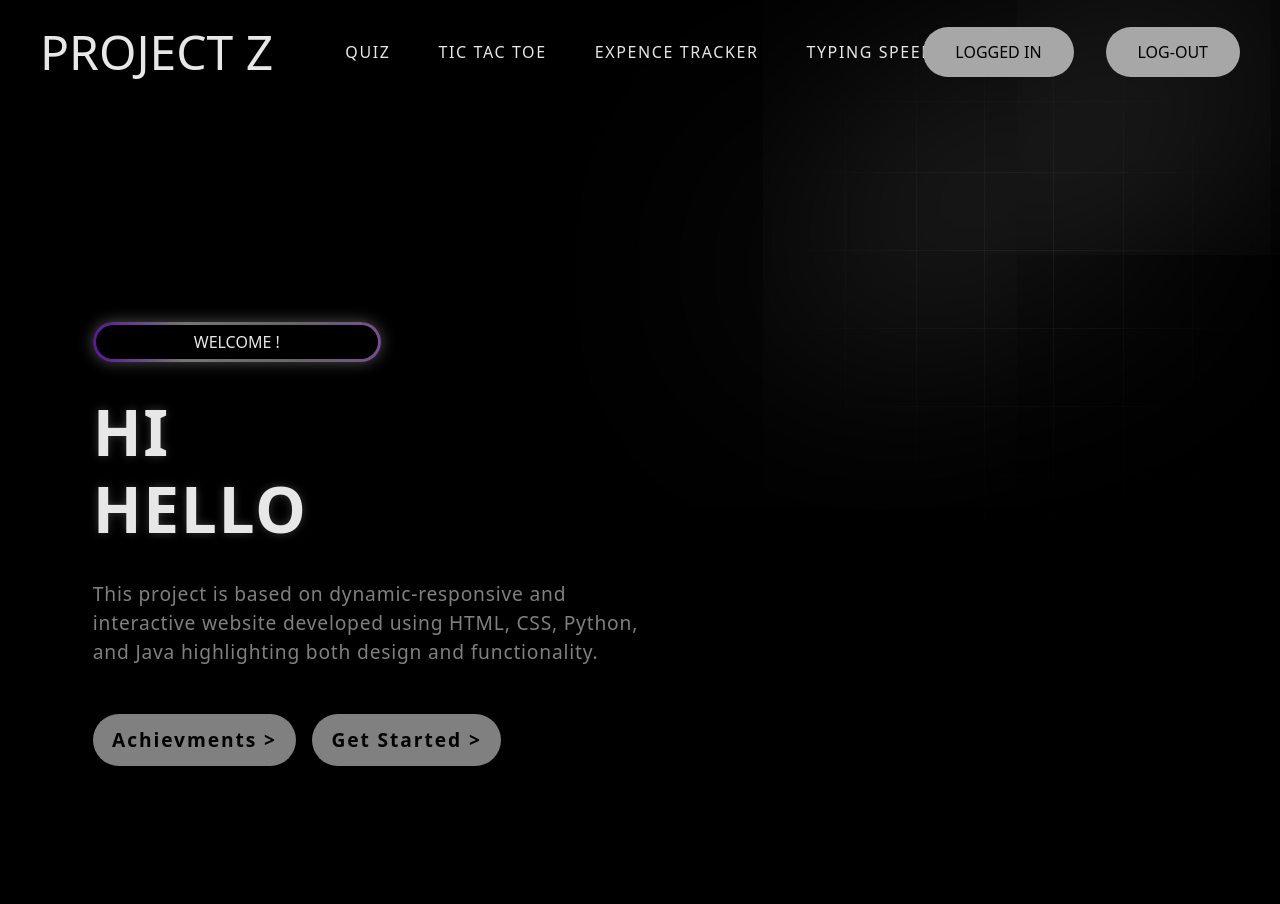
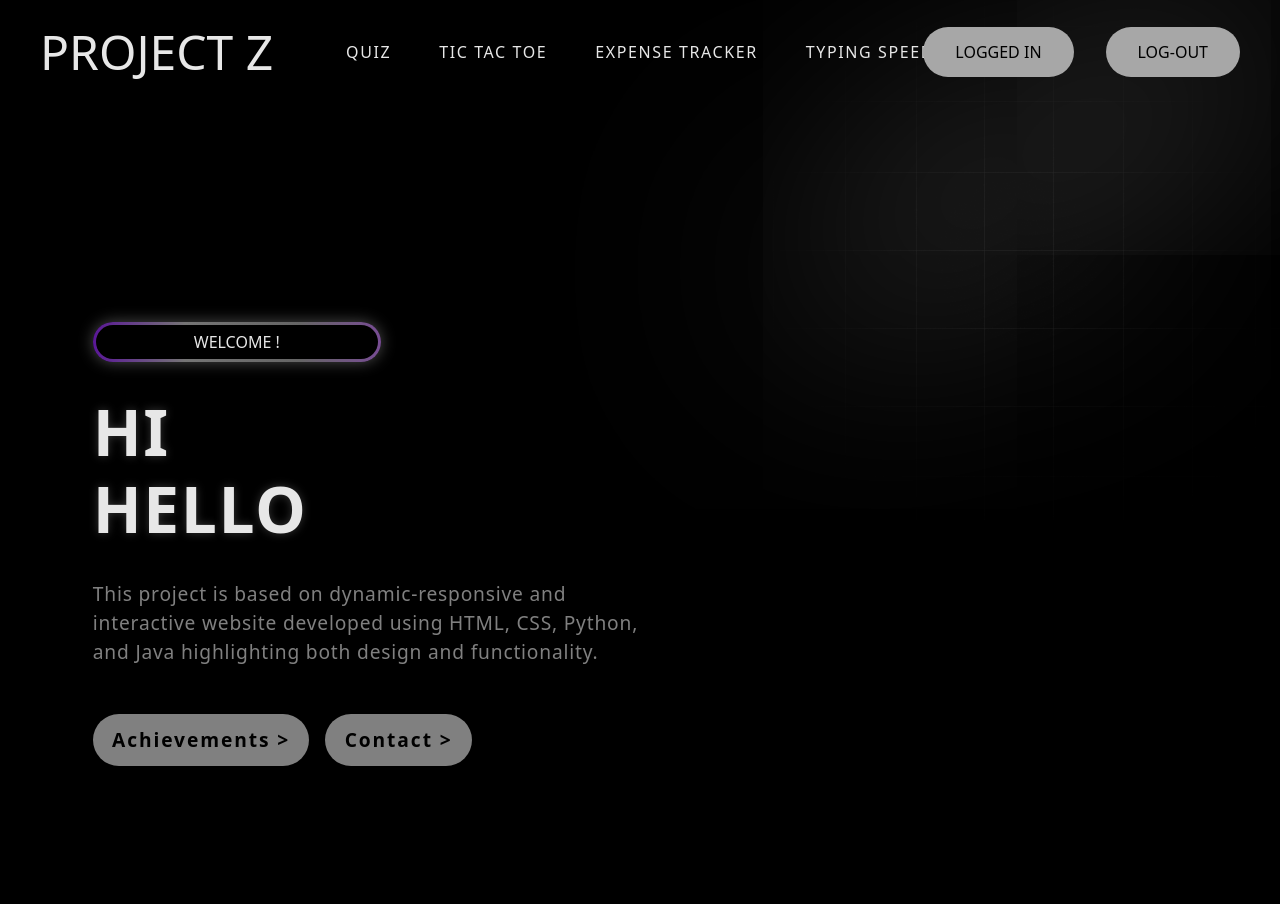
Before and after one commit to NIZAM2005/project-z, a Flask app: page / in a window 1280 px wide. Run offline with Flask 3, Linux system fonts and the light colour scheme; some libraries are stand-ins or nearby versions.

Commit message:
Update index.html

```diff
--- a/templates/index.html
+++ b/templates/index.html
@@ -1,14 +1,14 @@
 <!DOCTYPE html>
 <html lang="en">
 <head>
-    <meta charset=""UTF-8>
+    <meta charset="UTF-8"> <!-- FIXED -->
     <meta name="viewport" content="width=device-width, initial-scale=1.0">
-    <title>Document</title>
+    <title>PROJECT Z</title>
     <link rel="stylesheet" href="style.css">
 
     <link rel="stylesheet" href="https://unpkg.com/aos@next/dist/aos.css" />
+</head>
 
-</head>
 <body>
     <img class="image-gradient" src="gradient.png" alt="gradient">
     <div class="layer-blur"></div>
@@ -20,14 +20,16 @@
         <nav>
             <a data-aos="fade-down" data-aos-duration="1500" href="quiz.html">QUIZ</a>
             <a data-aos="fade-down" data-aos-duration="2000" href="game.html">TIC TAC TOE</a>
-            <a data-aos="fade-down" data-aos-duration="2500" href="http://127.0.0.1:5000/tracker" target="_blank">EXPENCE TRACKER</a>
-            <a data-aos="fade-down" data-aos-duration="3000" href="http://127.0.0.1:5000">TYPING SPEED</a>
+
+            <!-- ✅ FIXED HERE -->
+            <a data-aos="fade-down" data-aos-duration="2500" href="/expence">EXPENSE TRACKER</a>
+
+            <a data-aos="fade-down" data-aos-duration="3000" href="speed.html">TYPING SPEED</a>
         </nav>
 
         <div class="header-buttons">
-            <!-- FIXED -->
             <a href="#" data-aos="fade-down" data-aos-duration="1500" class="btn-signing">LOGGED IN</a>
-            <a href="login.html" data-aos="fade-down" data-aos-duration="1500" class="btn-back">LOG-OUT</a>
+            <a href="front.html" data-aos="fade-down" data-aos-duration="1500" class="btn-back">LOG-OUT</a>
         </div>
 
      </header>
@@ -46,8 +48,9 @@
                 data-aos="fade-zoom-in"
                 data-aos-easing="ease-in-back"
                 data-aos-delay="300"
-                data-aos-offset="0" data-aos-duration="2000"
-            >HI<br>HELLO</h1>
+                data-aos-offset="0" data-aos-duration="2000">
+                HI<br>HELLO
+            </h1>
 
             <p  data-aos="fade-zoom-in"
                 data-aos-easing="ease-in-back"
@@ -58,15 +61,16 @@
                 HTML, CSS, Python, and Java highlighting both design and functionality.
             </p>
 
-            <div  data-aos="fade-zoom-in"
-                  data-aos-easing="ease-in-back"
-                  data-aos-delay="300"
-                  data-aos-offset="0" data-aos-duration="3000"
-                  class="buttons">
+            <div data-aos="fade-zoom-in"
+                 data-aos-easing="ease-in-back"
+                 data-aos-delay="300"
+                 data-aos-offset="0" data-aos-duration="3000"
+                 class="buttons">
 
-                <!-- FIXED BUTTONS ONLY -->
-                <a href="certificate.html" class="btn-documentation">Achievments &gt;</a>
-                <a href="http://127.0.0.1:5000/contact" class="btn-get-started">Get Started &gt;</a>
+                <a href="/cert" class="btn-documentation">Achievements &gt;</a>
+
+                <!-- ✅ FIXED -->
+                <a href="/contact" class="btn-get-started">Contact &gt;</a>
             </div>
          </div>
     </main>
@@ -75,7 +79,9 @@
                    data-aos-easing="ease-in-back"
                    data-aos-delay="300"
                    data-aos-offset="0" data-aos-duration="3000"
-    class="robot-3d" url="https://prod.spline.design/CqrTRHgABXJtnA5f/scene.splinecode"></spline-viewer>
+                   class="robot-3d"
+                   url="https://prod.spline.design/CqrTRHgABXJtnA5f/scene.splinecode">
+    </spline-viewer>
 
     </div>
 
```
